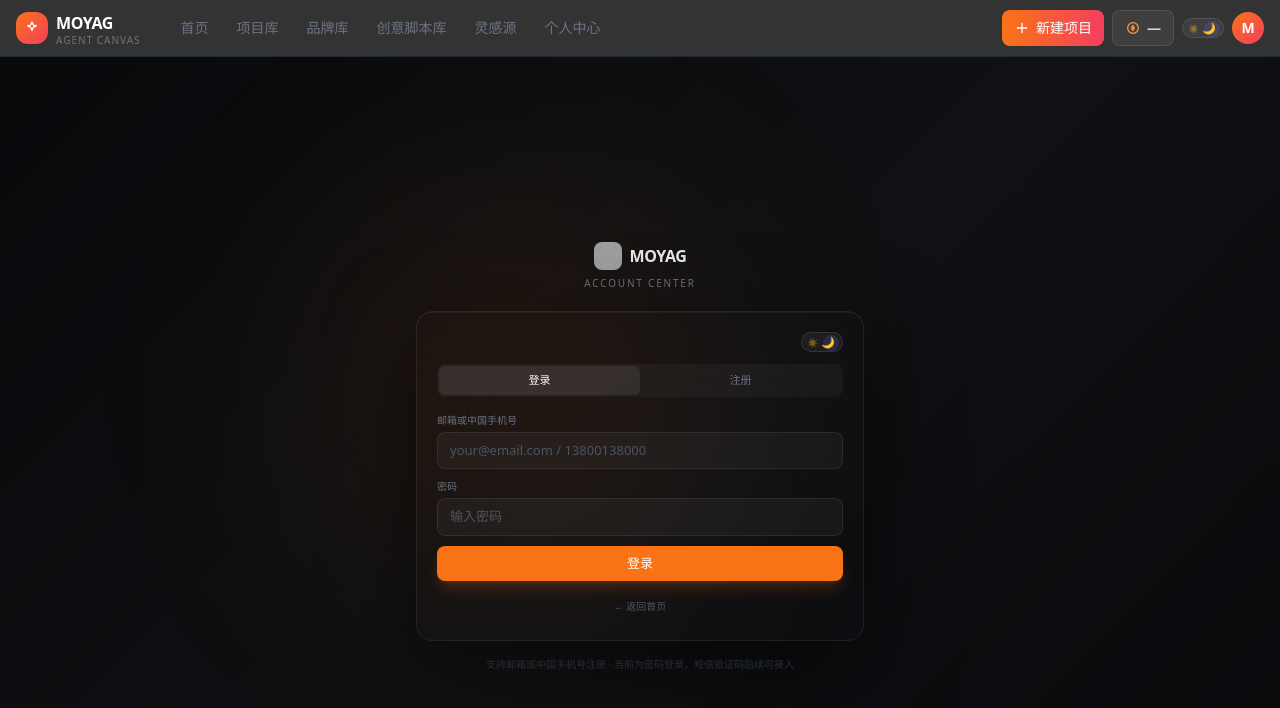
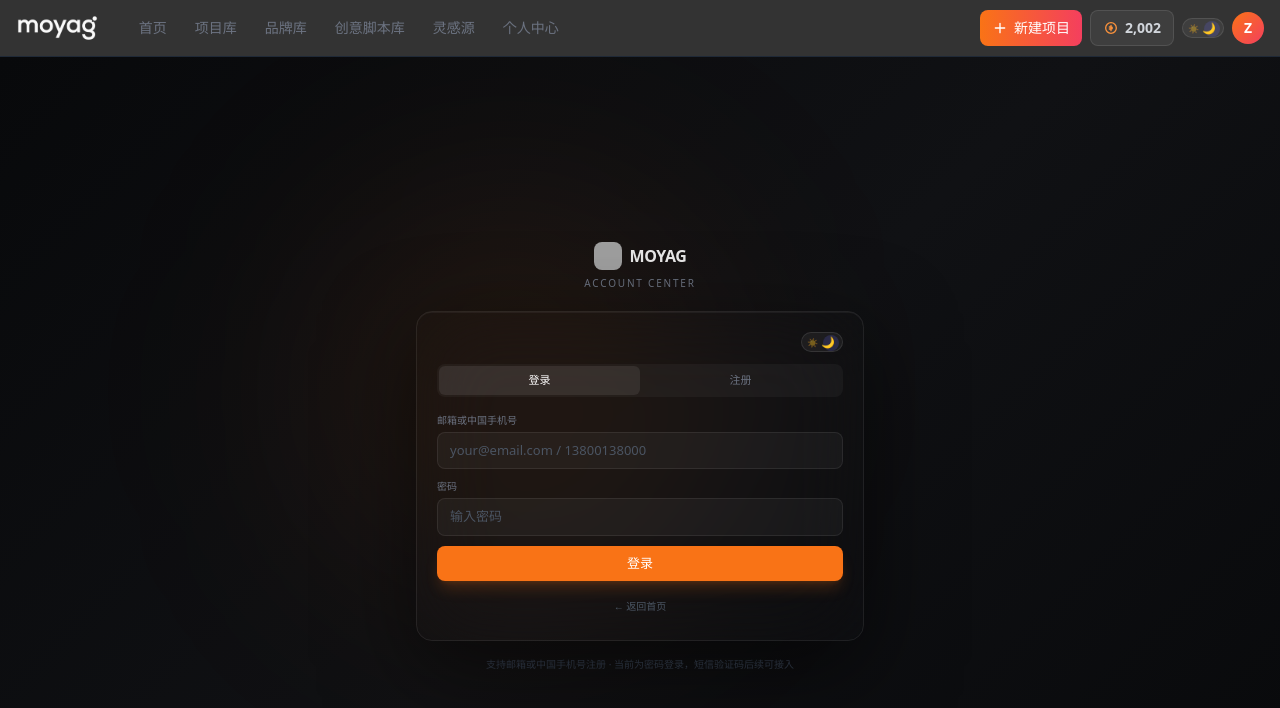
Before and after one commit to krukteresa413-ops/visual-agent, a React (Vite) app in the folder frontend/: page /auth in a window 1280 px wide. Shown: the top 708 px of the page. Built offline with nearby package versions, Linux system fonts and the light colour scheme; grey boxes are pictures that could not be loaded.

Commit message:
feat(ui): 顶栏改用PNG字标logo(日间黑/夜间反白)+积分头像mock随机;首页菱形与标题恢复原样式

```diff
--- a/frontend/src/components/Layout.tsx
+++ b/frontend/src/components/Layout.tsx
@@ -23,6 +23,22 @@ export default function Layout({ children }: { children: React.ReactNode }) {
   const navigate = useNavigate();
   const { isLight, toggle } = useTheme();
   const [creating, setCreating] = useState(false);
+  // Mock 数据(暂无后端积分/头像接口):随机一次,保持本次会话稳定
+  const [credits] = useState(() => 800 + Math.floor(Math.random() * 4200));
+  const [avatar] = useState(() => {
+    const letters = ['M', 'A', 'Y', 'G', 'Z', 'L', 'K'];
+    const grads = [
+      'from-orange-500 to-rose-500',
+      'from-sky-500 to-indigo-500',
+      'from-emerald-500 to-teal-500',
+      'from-fuchsia-500 to-purple-500',
+      'from-amber-500 to-orange-600',
+    ];
+    return {
+      letter: letters[Math.floor(Math.random() * letters.length)],
+      grad: grads[Math.floor(Math.random() * grads.length)],
+    };
+  });
 
   const isActive = (path: string) =>
     pathname === path || (path !== '/' && pathname.startsWith(path));
@@ -46,17 +62,9 @@ export default function Layout({ children }: { children: React.ReactNode }) {
       {!isCanvasWorkspace && (
         <header className={`sticky top-0 z-50 w-full border-b border-gray-800 backdrop-blur-md ${isLight ? 'bg-white/80' : 'bg-black/80'}`}>
           <div className="flex h-14 items-center gap-2 px-4">
-            {/* Logo -> home */}
+            {/* Logo -> home (PNG 字标,日间黑色 / 夜间反色为白) */}
             <Link to="/" className="flex items-center gap-2 shrink-0 pr-2" aria-label="MOYAG 首页">
-              <span className="grid place-items-center size-8 rounded-xl bg-gradient-to-br from-orange-500 to-rose-500 shadow-sm">
-                <svg viewBox="0 0 24 24" className="size-4" fill="none" stroke="white" strokeWidth="2" strokeLinecap="round" strokeLinejoin="round">
-                  <path d="M12 3l1.9 4.6 4.6 1.4-4.6 1.9L12 15.5l-1.9-4.6L5.5 9l4.6-1.4L12 3z" />
-                </svg>
-              </span>
-              <span className="hidden sm:flex flex-col leading-none">
-                <span className="text-base font-bold tracking-tight text-white">MOYAG</span>
-                <span className="text-[10px] tracking-widest text-gray-500">AGENT CANVAS</span>
-              </span>
+              <img src="/logo-wordmark.png" alt="MOYAG" className="logo-img h-6 w-auto sm:h-7" />
             </Link>
 
             {/* Nav tabs (desktop) */}
@@ -115,15 +123,15 @@ export default function Layout({ children }: { children: React.ReactNode }) {
                 <circle cx="12" cy="12" r="8" />
                 <path d="M12 8v8M9.5 10.5h3a1.5 1.5 0 0 1 0 3h-3" />
               </svg>
-              <span className="text-sm font-semibold tabular-nums">—</span>
+              <span className="text-sm font-semibold tabular-nums">{credits.toLocaleString()}</span>
             </div>
 
             {/* Theme toggle (reuse existing component — contract) */}
             <ThemeToggle isLight={isLight} toggle={toggle} />
 
-            {/* Avatar (decorative) */}
-            <span className="grid place-items-center size-8 rounded-full bg-gradient-to-br from-orange-500 to-rose-500 text-[#fff] text-sm font-semibold shrink-0">
-              M
+            {/* Avatar (mock) */}
+            <span className={`grid place-items-center size-8 rounded-full bg-gradient-to-br ${avatar.grad} text-[#fff] text-sm font-semibold shrink-0`}>
+              {avatar.letter}
             </span>
           </div>
         </header>
--- a/frontend/src/index.css
+++ b/frontend/src/index.css
@@ -260,3 +260,7 @@ html.light {
 .animate-fadeIn {
   animation: fadeIn 0.5s ease-out;
 }
+
+/* Logo wordmark: 默认(夜间)反色为白,日间(html.light)保持原黑 */
+.logo-img { filter: invert(1) brightness(1.6); }
+html.light .logo-img { filter: none; }
--- a/frontend/src/pages/ProjectsPage.tsx
+++ b/frontend/src/pages/ProjectsPage.tsx
@@ -14,10 +14,10 @@ import { api } from '../api/client';
 
 
 const DIAMONDS = [
-  { title: '灵感源', desc: '场景模板', icon: '💡', action: 'inspiration', pos: 'top' },
-  { title: '资料库', desc: '脚本与素材', icon: '📚', action: 'library', pos: 'right' },
-  { title: '个人中心', desc: '账户与积分', icon: '👤', action: 'profile', pos: 'bottom' },
-  { title: '项目库', desc: '项目陈列柜', icon: '📁', action: 'projects', pos: 'left' },
+  { title: '灵感库', desc: '创意灵感', icon: '💡', action: 'inspiration' },
+  { title: '资料库', desc: '品牌与产品资产', icon: '📚', action: 'library' },
+  { title: '个人中心', desc: '账户与积分', icon: '👤', action: 'profile' },
+  { title: '项目库', desc: '项目陈列柜', icon: '📁', action: 'projects' },
 ];
 
 const PROJECT_COVER_GRADIENTS = [
@@ -431,14 +431,11 @@ export default function ProjectsPage() {
       ) : (
       <main className="max-w-2xl mx-auto px-6 pt-2 pb-12 flex flex-col items-center relative z-10">
 
-        <div className="text-center mb-3">
-          <div className="inline-flex items-center gap-1.5 px-3 py-1 rounded-full bg-orange-500/10 border border-orange-400/20 text-orange-200/90 text-[11px] font-medium tracking-[0.18em] mb-3 uppercase">
-            <span>✦</span> AI-Powered Visual Content
-          </div>
-          <h1 className="text-3xl md:text-5xl font-extrabold leading-[1.05] tracking-tight mb-2 text-white" style={{ letterSpacing: '-0.02em' }}>
-            上传产品资料 <span className="bg-gradient-to-r from-orange-400 to-rose-400 bg-clip-text text-transparent">自动生成</span> 全套视觉素材
+        <div className="text-center mb-2">
+          <h1 className="text-3xl md:text-5xl lg:text-6xl font-extrabold leading-[1.05] tracking-tight mb-1 bg-gradient-to-br from-gray-300 to-gray-400 bg-clip-text text-transparent" style={{ letterSpacing: '-0.02em' }}>
+            让设计更简单
           </h1>
-          <p className="text-xs md:text-sm text-gray-500 max-w-lg mx-auto leading-snug">拖拽 PDF / PPT / Word 或直接输入产品描述，AI 自动提取卖点并生成主视觉、小红书、电商、朋友圈等多平台营销资产</p>
+          <p className="text-xs text-gray-500 max-w-lg mx-auto leading-snug">拖拽 PDF / PPT / Word 或直接输入产品描述，AI 自动提取卖点并生成六类视觉素材</p>
         </div>
 
         {reviewQuestions.length > 0 && reviewBrief && (
@@ -517,43 +514,30 @@ export default function ProjectsPage() {
           </div>
         )}
 
-        <div className="relative h-[300px] w-[300px] sm:h-[420px] sm:w-[420px] mx-auto mt-2 mb-4">
-          {/* 连线 — 四模块到中心(虚线菱形) */}
-          <svg className="absolute inset-0 h-full w-full" viewBox="0 0 100 100" preserveAspectRatio="none">
-            <line x1="50" y1="14" x2="50" y2="50" stroke="currentColor" strokeWidth="0.4" className="text-white/15" strokeDasharray="2 2" />
-            <line x1="86" y1="50" x2="50" y2="50" stroke="currentColor" strokeWidth="0.4" className="text-white/15" strokeDasharray="2 2" />
-            <line x1="50" y1="86" x2="50" y2="50" stroke="currentColor" strokeWidth="0.4" className="text-white/15" strokeDasharray="2 2" />
-            <line x1="14" y1="50" x2="50" y2="50" stroke="currentColor" strokeWidth="0.4" className="text-white/15" strokeDasharray="2 2" />
-          </svg>
-
-          {/* 中心 — 新建项目 */}
+                <div className="liquid-diamond-cluster relative h-[260px] w-[260px] sm:h-[300px] sm:w-[300px] mx-auto mt-2 mb-4">
+          {DIAMONDS.map((d, i) => (
+            <button key={d.title} onClick={() => diamondAction(d.action)}
+              className={`liquid-diamond group absolute flex h-[110px] w-[110px] rotate-45 items-center justify-center rounded-2xl text-gray-100 transition-all duration-500 hover:z-10 sm:h-[130px] sm:w-[130px] sm:rounded-[20px] backdrop-blur-xl bg-gradient-to-br from-white/[0.12] via-white/[0.06] to-white/[0.02] border border-white/[0.15] hover:border-orange-500/40 hover:from-orange-500/20 hover:via-white/[0.08] hover:to-transparent hover:shadow-[0_0_40px_rgba(251,146,60,0.25),inset_0_1px_0_0_rgba(255,255,255,0.2)] hover:scale-105 active:scale-95 ${
+                i === 0 ? 'left-1/2 top-0 -translate-x-1/2' :
+                i === 1 ? 'left-0 top-1/2 -translate-y-1/2' :
+                i === 2 ? 'right-0 top-1/2 -translate-y-1/2' :
+                'left-1/2 bottom-0 -translate-x-1/2'}`}
+              style={{ zIndex: i === 0 ? 2 : 1 }}>
+              <span className="-rotate-45 flex flex-col items-center gap-0.5 transition-transform duration-300 group-hover:scale-105">
+                <span className="text-xl group-hover:scale-110 transition-transform duration-300">{d.icon}</span>
+                <span className="whitespace-nowrap text-xs font-semibold text-white/90 group-hover:text-white">{d.title}</span>
+                <span className="whitespace-nowrap text-[10px] text-gray-500 group-hover:text-gray-400 transition-colors">{d.desc}</span>
+              </span>
+            </button>
+          ))}
+          {/* 花心 — 新建入口 */}
           <button onClick={createEmptyCanvasProject}
-            className="group absolute left-1/2 top-1/2 z-10 -translate-x-1/2 -translate-y-1/2"
-            aria-label="新建项目">
-            <div className="flex h-24 w-24 flex-col items-center justify-center rounded-3xl bg-gradient-to-br from-orange-500 to-rose-500 text-white shadow-[0_0_40px_rgba(251,146,60,0.3)] transition-transform duration-300 group-hover:scale-105 sm:h-28 sm:w-28">
-              <span className="text-2xl font-light sm:text-3xl">+</span>
-              <span className="mt-1 text-xs font-semibold sm:text-sm">新建项目</span>
-            </div>
+            className="absolute left-1/2 top-1/2 -translate-x-1/2 -translate-y-1/2 z-10 flex h-[72px] w-[72px] sm:h-[84px] sm:w-[84px] items-center justify-center rounded-full backdrop-blur-xl bg-gradient-to-br from-orange-500/30 via-rose-500/20 to-purple-500/20 border border-orange-400/30 shadow-[0_0_40px_rgba(251,146,60,0.3),inset_0_1px_0_0_rgba(255,255,255,0.15)] hover:shadow-[0_0_60px_rgba(251,146,60,0.5),inset_0_1px_0_0_rgba(255,255,255,0.25)] hover:scale-110 hover:border-orange-400/60 transition-all duration-500 group">
+            <span className="flex flex-col items-center gap-0">
+              <span className="text-3xl sm:text-[36px] font-light group-hover:scale-110 transition-transform duration-300">+</span>
+              <span className="text-[10px] sm:text-[11px] font-semibold text-white/80 group-hover:text-white whitespace-nowrap">新建</span>
+            </span>
           </button>
-
-          {/* 四角模块(正立卡片) */}
-          {DIAMONDS.map((d) => {
-            const posCls =
-              d.pos === 'top' ? 'left-1/2 top-0 -translate-x-1/2' :
-              d.pos === 'right' ? 'right-0 top-1/2 -translate-y-1/2' :
-              d.pos === 'bottom' ? 'left-1/2 bottom-0 -translate-x-1/2' :
-              'left-0 top-1/2 -translate-y-1/2';
-            return (
-              <button key={d.title} onClick={() => diamondAction(d.action)}
-                className={`group absolute z-10 ${posCls}`}>
-                <div className="flex h-[88px] w-[88px] flex-col items-center justify-center gap-1.5 rounded-2xl border border-white/[0.12] bg-white/[0.06] backdrop-blur-xl transition-all duration-300 group-hover:-translate-y-0.5 group-hover:border-orange-400/40 group-hover:bg-white/[0.09] group-hover:shadow-[0_0_30px_rgba(251,146,60,0.18)] sm:h-[112px] sm:w-[112px]">
-                  <span className="flex h-9 w-9 items-center justify-center rounded-xl bg-white/[0.06] text-xl sm:h-10 sm:w-10">{d.icon}</span>
-                  <span className="text-xs font-semibold text-white/90 group-hover:text-white sm:text-sm">{d.title}</span>
-                  <span className="hidden text-[10px] text-gray-500 sm:block">{d.desc}</span>
-                </div>
-              </button>
-            );
-          })}
         </div>
       </main>
       )}
```
Also changed, not shown: frontend/public/logo-wordmark.png (added).
